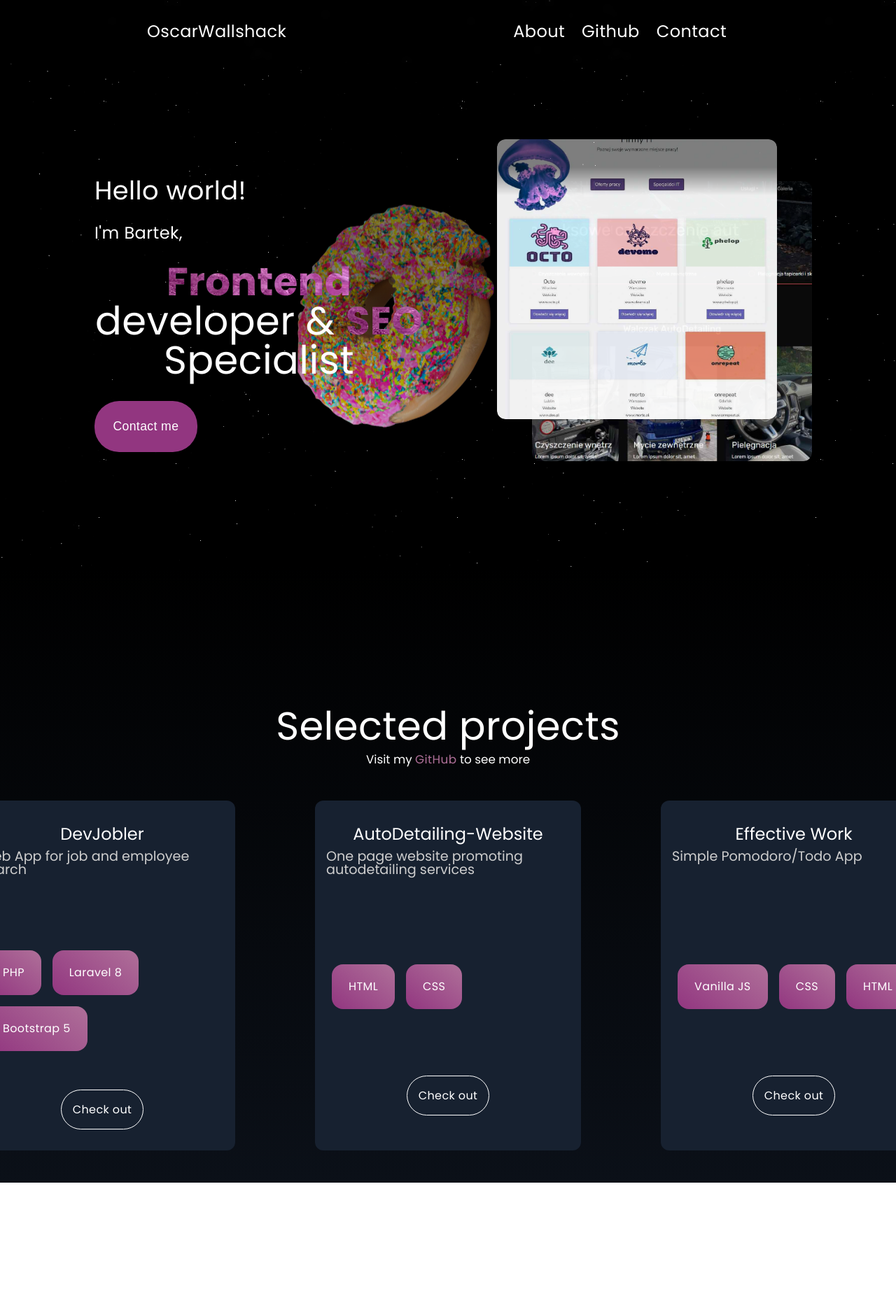
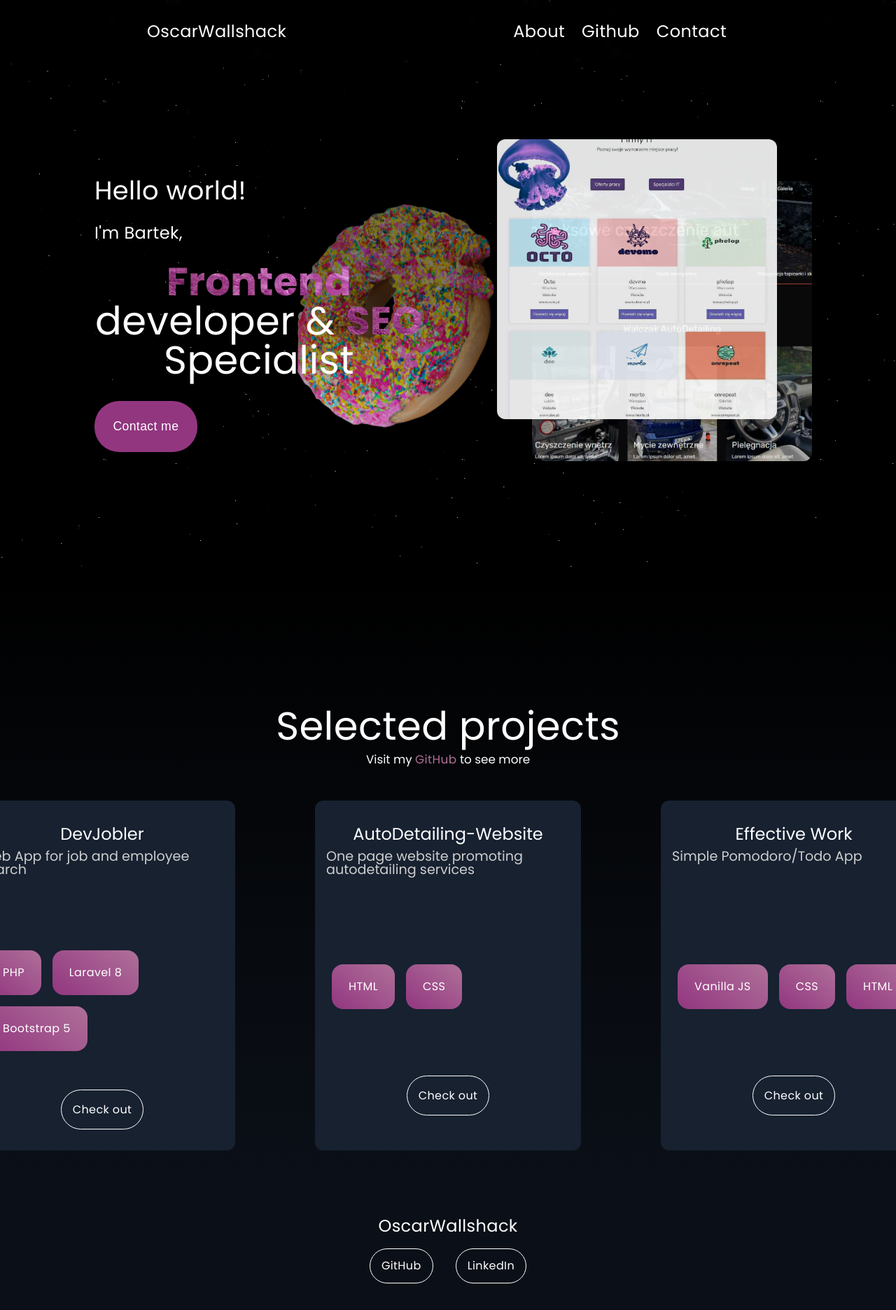
Before and after one commit to oscarwallshack/OscarWallshack.dev, a React (Create React App) app: page / in a window 1280 px wide. Shown: the top 1872 px of the page at 70% size. Before the commit the page ends 1834 px from the top, so only its background shows below. Built offline with nearby package versions, Linux system fonts and the light colour scheme; a web font is replaced by a local one.

Commit message:
fix bugs

```diff
--- a/src/components/Layout/Footer/Footer.module.scss
+++ b/src/components/Layout/Footer/Footer.module.scss
@@ -4,8 +4,8 @@
     display: grid;
     justify-items: center;
     gap: 20px;
-    padding-top: 50px;
-    background: none;
+    padding: 50px 0;
+    background: $primary;
 
     h2:hover {
         color: white;
--- a/src/components/Layout/Hero/Slider/Slider.module.scss
+++ b/src/components/Layout/Hero/Slider/Slider.module.scss
@@ -8,14 +8,20 @@
         width: 100%;
         z-index: 1000;
 
+
         img {
             width: 400px;
             height: 400px;
             object-fit: cover;
             z-index: -1;
             border-radius: $borderRadius;
-            mask-image: linear-gradient(to bottom, rgba(0, 0, 0, 0.5) 50%, rgba(0, 0, 0, 0.95) 100%);
-            -webkit-mask-image: linear-gradient(to bottom, rgba(0, 0, 0, 0.5) 10%, rgba(0, 0, 0, 0.95) 20%);
+           opacity: 0.9;
+            transition-property: transform;
+            transition-duration: 0.5s;
+
+            &:hover{
+                transform: scale(1.02);
+            }
         }
 
         img.backImage {
--- a/src/components/Layout/Projects/ProjectItem.js
+++ b/src/components/Layout/Projects/ProjectItem.js
@@ -9,11 +9,12 @@ const ProjectItem = ({
   projectTechs,
   projectLink,
 }) => {
-  const tech = projectTechs.map((tech) => (
-    <Tech tech={tech} />
+  const tech = projectTechs.map((tech, index) => (
+    <Tech key={index} tech={tech} />
   ));
+
   return (
-    <div key={id} className={classes.project}>
+    <div className={classes.project}>
       <div className={classes.project__heading}>
         <h4>{projectName}</h4>
         <p>{projectDescription}</p>
--- a/src/components/Layout/Projects/ProjectItem.module.scss
+++ b/src/components/Layout/Projects/ProjectItem.module.scss
@@ -10,7 +10,12 @@
     background: rgb(23, 33, 48);
     border-radius: $borderRadius;
     color: $white;
+    transition-property: transform;
+    transition-duration: 0.5s;
 
+    &:hover{
+        transform: scale(1.02);
+    }
     &__heading {
         margin: 10px 0;
 
--- a/src/components/Layout/Projects/Projects.js
+++ b/src/components/Layout/Projects/Projects.js
@@ -29,13 +29,17 @@ const Projects = () => {
 
   const projectList = projects.map((project) => (
     <ProjectItem
-      id={project.id}
+      key={project.id}
       projectName={project.name}
       projectDescription={project.description}
       projectTechs={project.tech}
       projectLink={project.link}
     />
   ));
+
+  // projects.map((project, index) => {
+  //   console.log(project.id);
+  // });
 
   return (
     <section className={classes.projects}>
--- a/src/components/Layout/Projects/Projects.module.scss
+++ b/src/components/Layout/Projects/Projects.module.scss
@@ -8,6 +8,8 @@
     width: 100%;
     padding-top: 100px;
     background-image: linear-gradient(to bottom, #000 0%, $primary 100%);
+
+
 
     &__header {
         margin: 100px 0 50px 0;
```
